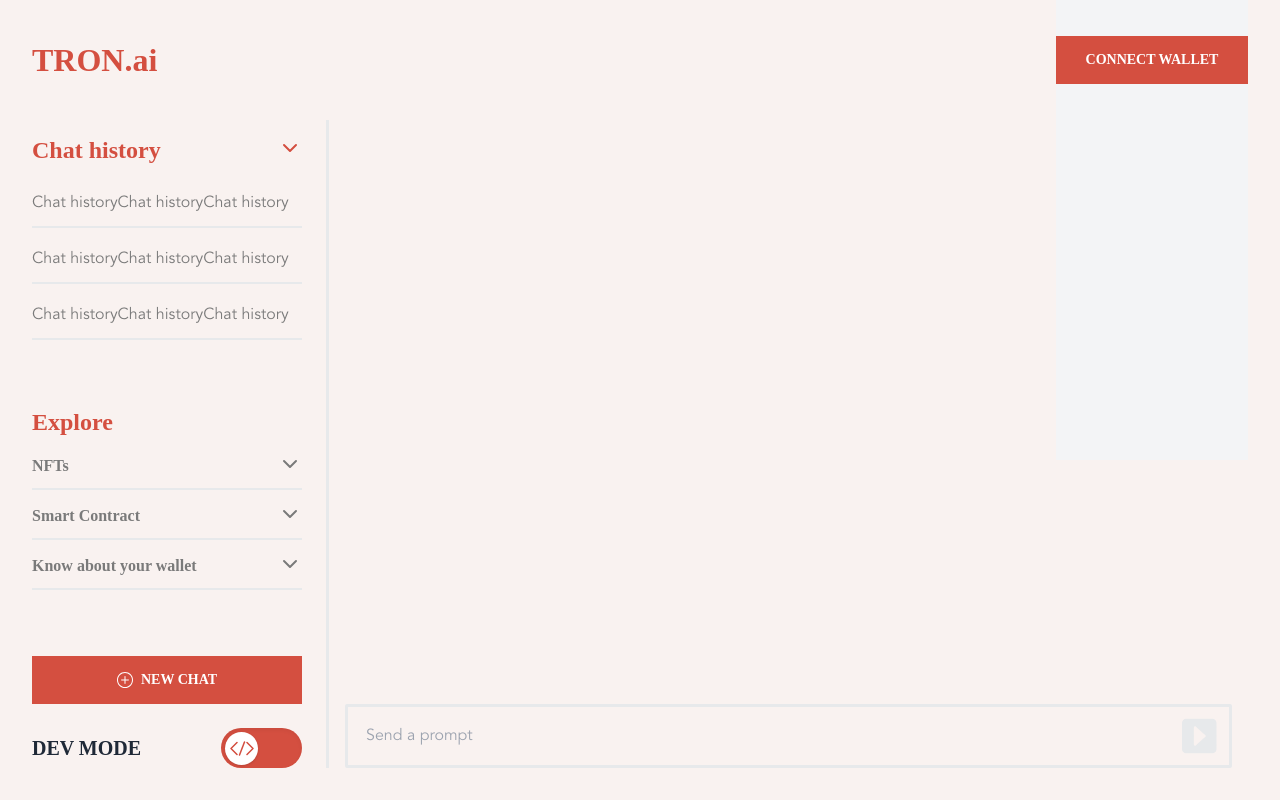
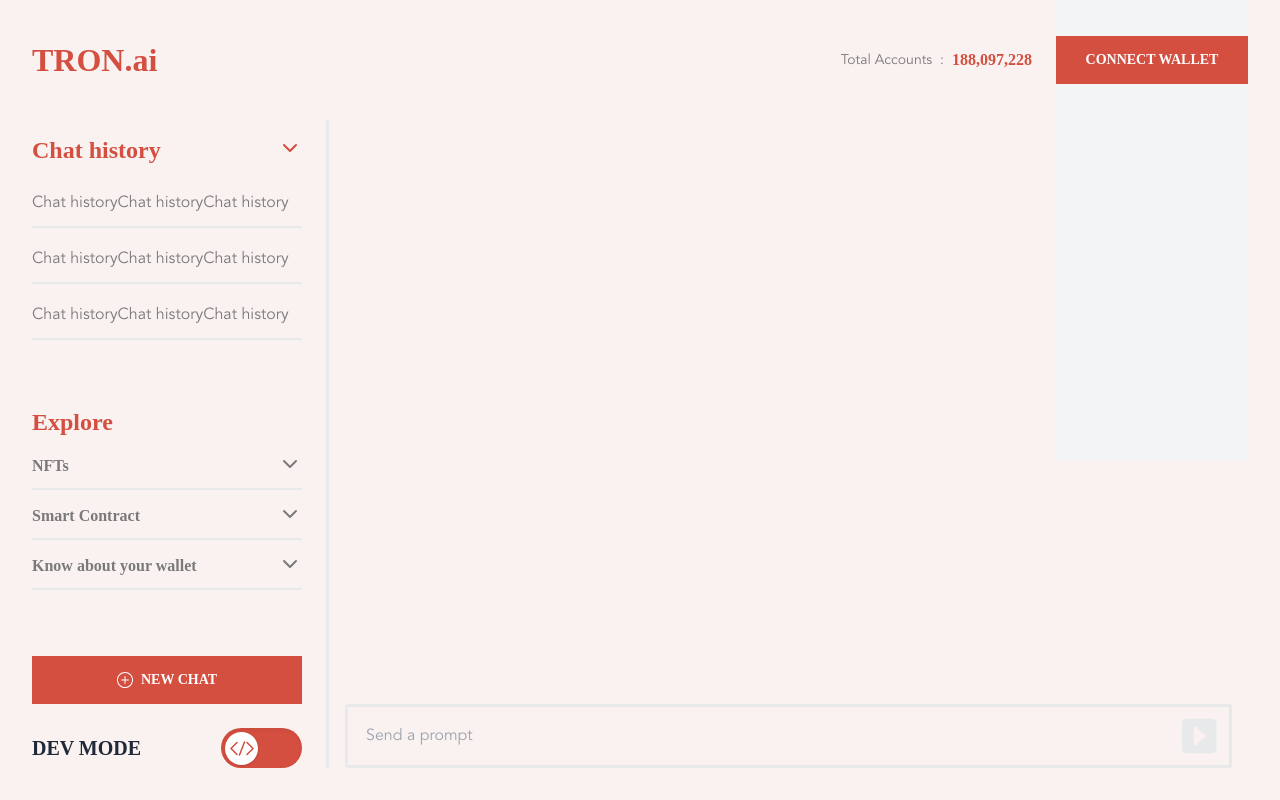
Before and after one commit to Ayushjain2205/xdc.ai, a Next.js app: page / in a window 1280 px wide. Built offline with nearby package versions, Linux system fonts and the light colour scheme; a web font is replaced by a local one.

Commit message:
Add stats switcher

```diff
--- /dev/null
+++ b/src/components/Functional/Realtime.jsx
@@ -0,0 +1,50 @@
+import { useEffect, useState } from "react";
+
+const Realtime = ({ isDevMode }) => {
+  const [data, setData] = useState([
+    ["Volume", "$ 9,164.41 B"],
+    ["Total Accounts", "188,097,228"],
+    ["Transactions count", "6,509,879,296"],
+    ["Block height", "55,285,772"],
+  ]);
+  const [currentIndex, setCurrentIndex] = useState(0);
+
+  useEffect(() => {
+    const fetchData = async () => {
+      const response = await fetch("/api/realtime");
+      const jsonData = await response.json();
+      setData(Object.entries(jsonData));
+    };
+
+    //fetchData()
+  }, []);
+
+  useEffect(() => {
+    const interval = setInterval(() => {
+      setCurrentIndex((prevIndex) => (prevIndex + 1) % data.length);
+    }, 5000);
+
+    return () => {
+      clearInterval(interval);
+    };
+  }, [data]);
+
+  if (data.length === 0) {
+    console.log(data);
+    return null; // Render nothing if data is not yet available
+  }
+
+  return (
+    <div className="flex flex-row justify-center items-center transition-opacity duration-500 ease-in-out">
+      <p className="text-[14px] text-[#7A7A7A]">
+        {data[currentIndex][0]}&nbsp; :
+      </p>
+
+      <p className={`text-[16px] font-bold  text-primary`}>
+        &nbsp; {data[currentIndex][1]}
+      </p>
+    </div>
+  );
+};
+
+export default Realtime;
--- a/src/components/UI/Navbar.jsx
+++ b/src/components/UI/Navbar.jsx
@@ -1,5 +1,6 @@
 import React from "react";
 import ConnectWallet from "../Functional/ConnectWallet";
+import Realtime from "../Functional/Realtime";
 
 const Navbar = () => {
   return (
@@ -8,9 +9,7 @@
         <span className="text-[32px] font-bold text-primary">TRON.ai</span>
       </div>
       <div className="flex flex-row gap-[24px]">
-        {/* <button className="btn btn-primary rounded-none bg-primary h-[48px] w-[192px] font-bold text-white">
-          Connect wallet
-        </button> */}
+        <Realtime />
         <ConnectWallet />
       </div>
     </nav>
```
